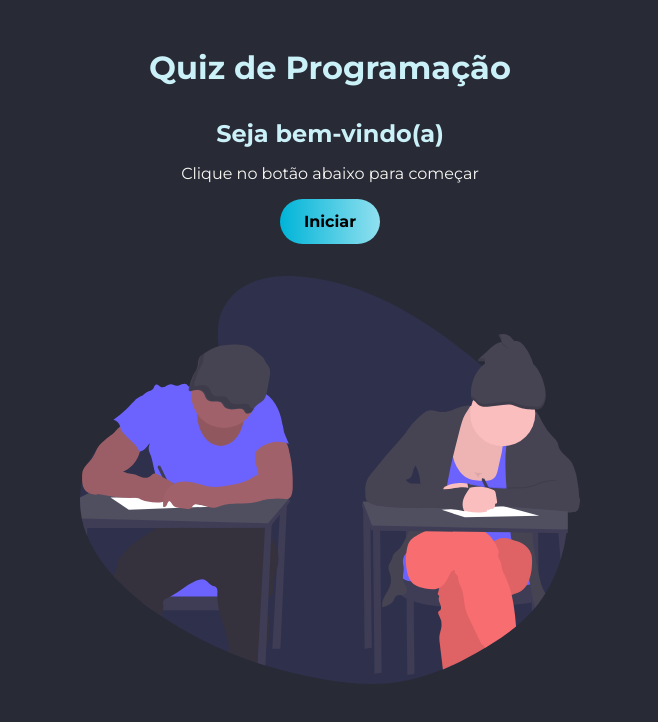
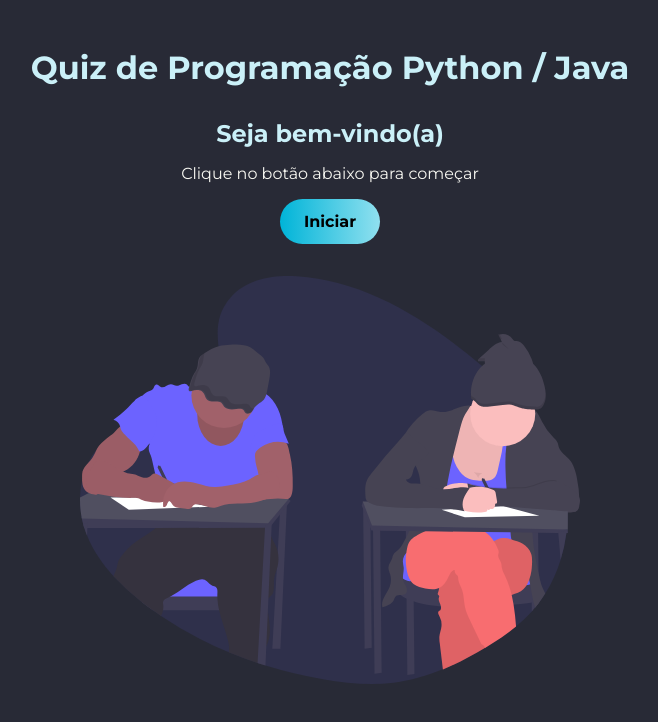
Before and after one commit to cleytonmuto/certificacao-2b, a React (Vite) app: page / in a window 1280 px wide. Shown: the top 722 px of the page, without its empty margins (310-968 px from the left). Built offline with nearby package versions, Linux system fonts and the light colour scheme.

Commit message:
chore: title changed

```diff
--- a/src/App.jsx
+++ b/src/App.jsx
@@ -15,7 +15,7 @@ function App() {
   }, []);
   return (
     <div className="App">
-      <h1>Quiz de Programação</h1>
+      <h1>Quiz de Programação Python / Java</h1>
       {quizState.gameStage === "Start" && <Welcome />}
       {quizState.gameStage === "Category" && <PickCategory />}
       {quizState.gameStage === "Playing" && <Question />}
```
